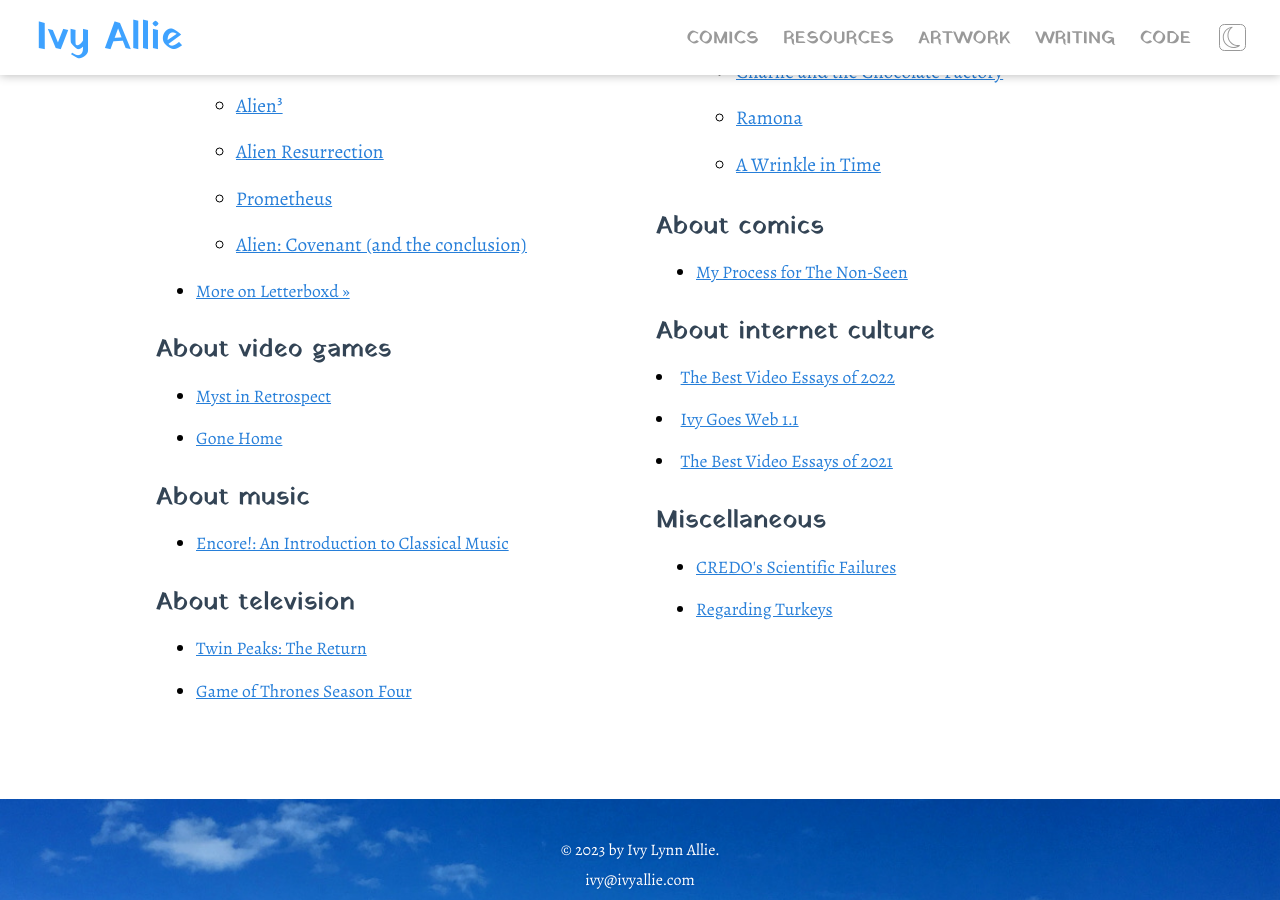
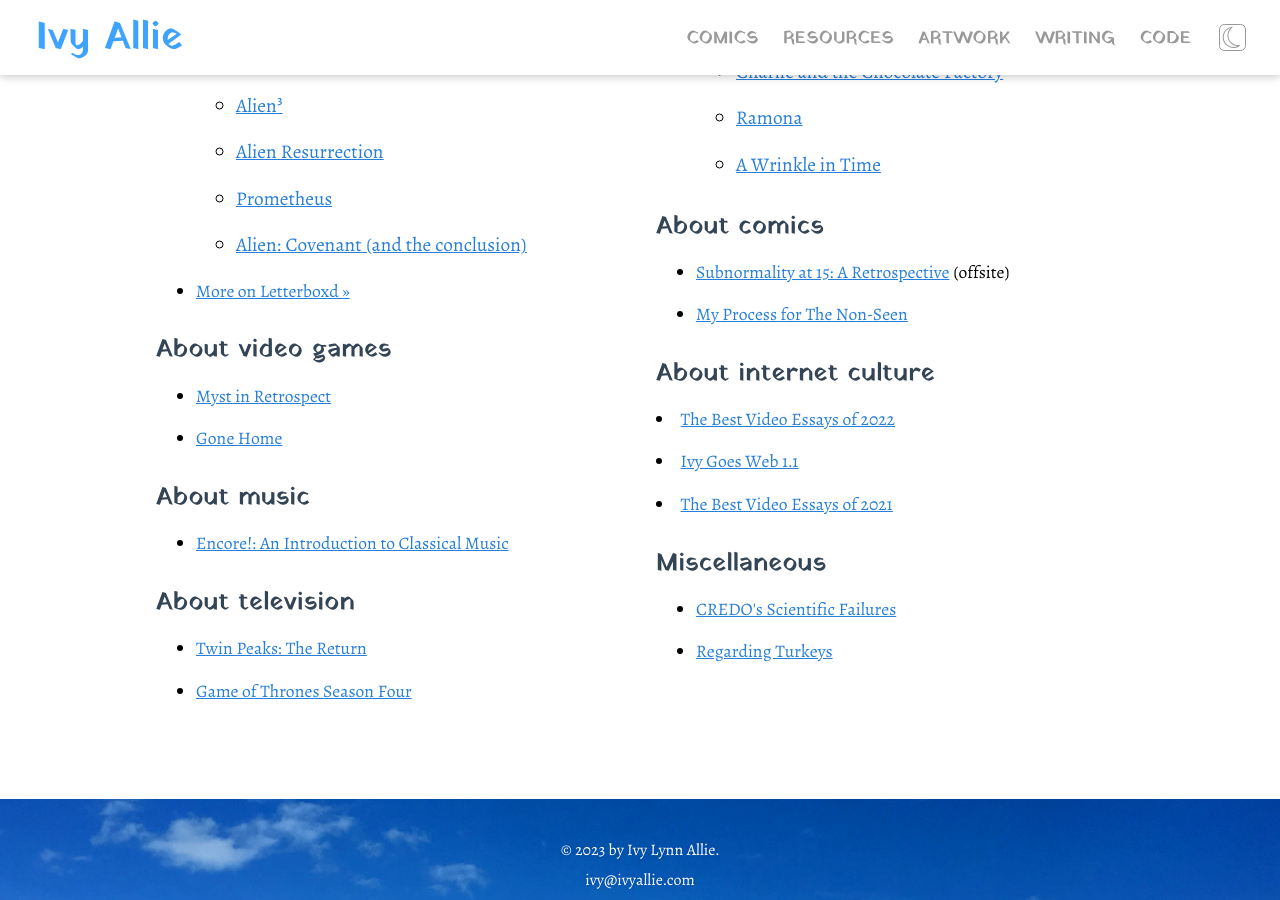
Before and after one commit to ivyallie/ivyallie.github.io, a Jekyll site: the page built from words.html, in a window 1280 px wide and 900 px high, scrolled down 746 px. Built offline with Jekyll 4.4.1, drawn with Linux system fonts in a browser that asks for light colours.

Commit message:
Added link to Subnormality essay

```diff
--- a/words.html
+++ b/words.html
@@ -79,6 +79,7 @@
 
         <h2>About comics</h2>
         <ul>
+            <li><a href="https://womenwriteaboutcomics.com/2022/08/essay-subnormality-at-15-a-retrospective/">Subnormality at 15: A Retrospective</a> (offsite)</li>
             {% for post in site.categories.comics %}
             {% include get_posts.html %}
             {% endfor %}
```
